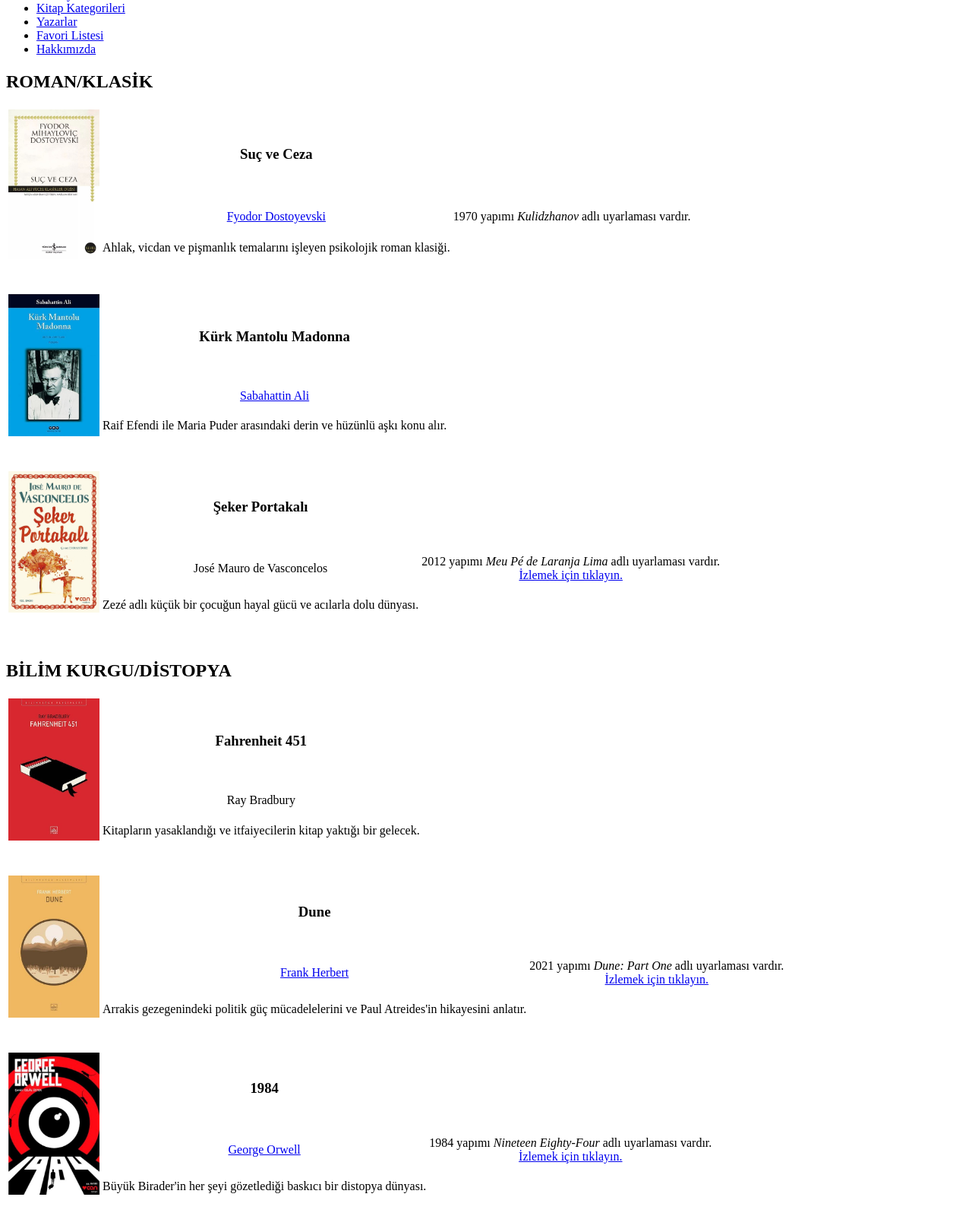
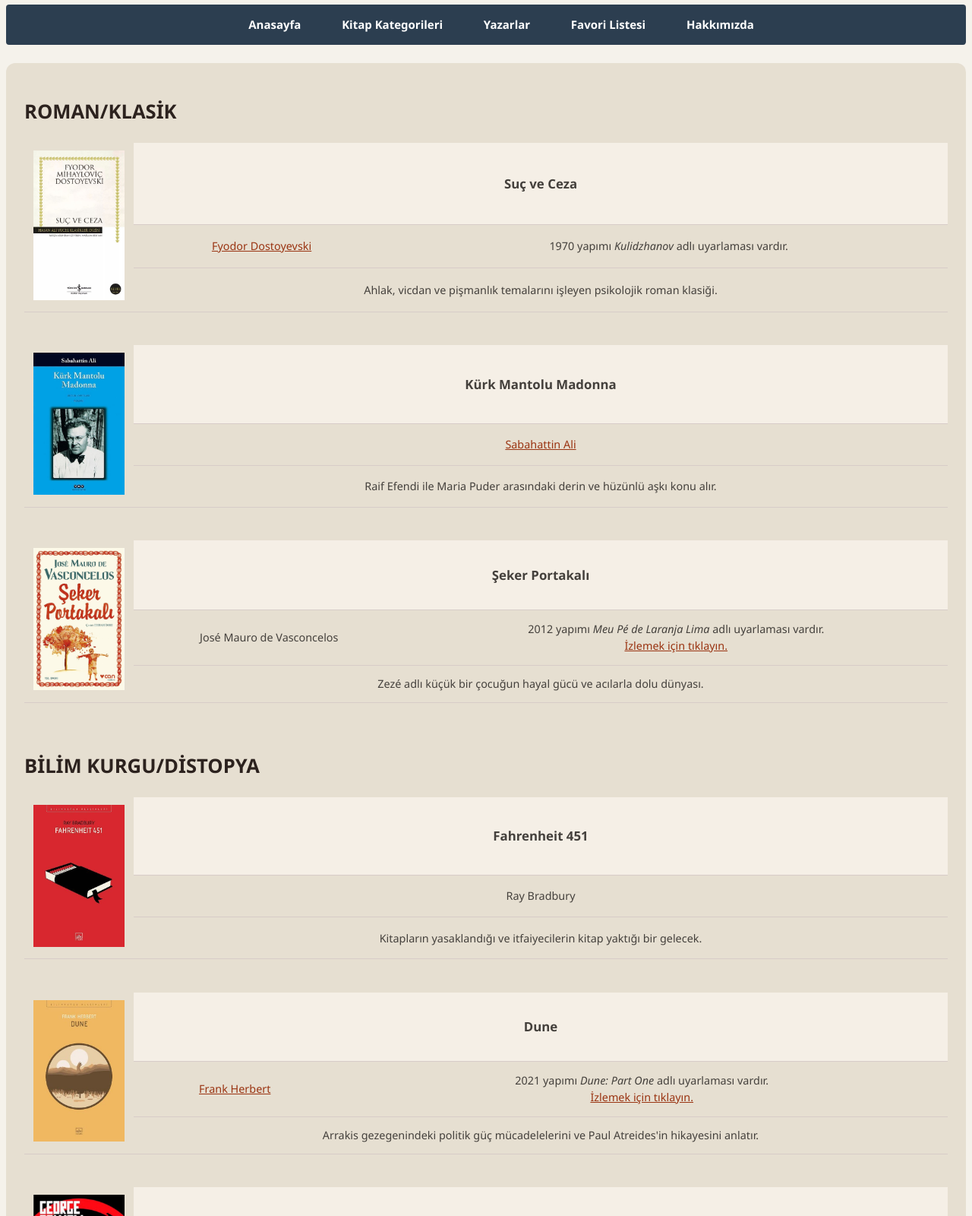
Before and after one commit to melek-kcc/sanalkitaplik_webproje, a plain HTML site: page kategoriler.html in a window 1280 px wide. Shown: the part 180-1780 px from the top of the page at 76% size. Drawn offline with Linux system fonts and the light colour scheme.

Commit message:
Üçüncü hafta tamamlandı.

```diff
--- /dev/null
+++ b/css/stil.css
@@ -0,0 +1,102 @@
+*{
+    box-sizing: border-box;
+}
+
+:root {
+    --ana-renk: #2c221e;
+    --vurgu-renk: #c2410c;
+    --baglanti-renk: #9a3412;
+    --zemin: #f5f2eb;
+    --metin: #44403c;
+    --kenar: #d7ccc8;
+}
+
+body{
+    font-family: "Segoe UI", Arial, sans-serif;
+    font-size: 0.9rem;
+    line-height: 1.5;
+    color: var(--metin);
+    background-color: var(--zemin);
+}
+
+h1,h2{
+    color: var(--ana-renk);
+    font-size: 1.6rem;
+}
+
+a{
+    color: var(--baglanti-renk);
+}
+
+a:hover{
+    color: var(--vurgu-renk);
+}
+
+footer {
+  text-align: center;
+  font-size: 0.8rem;
+}
+
+main {
+    max-width: 1300px;
+    margin: 24px auto;
+    padding: 24px;
+    border-radius: 8px;
+    background-color: #e6dfd1;
+    border-radius: 12px;
+}
+
+table {
+    width: 100%;
+    border-collapse: collapse;
+}
+
+caption {
+    text-align: center;
+    font-weight: bold;
+    margin-bottom: 8px;
+}
+
+th, td {
+    padding: 10px 12px;
+    text-align: center;
+    border-bottom: 1px solid var(--kenar);
+}
+
+th {
+    background-color: var(--ana-renk);
+    color: white;
+}
+
+.tbaslik{
+    background-color: #f5efe6;
+}
+
+/* Menü Tasarımı */
+header nav {
+    background-color: #2c3e50;
+    margin-top: 15px;
+    border-radius: 4px;
+}
+
+header nav ul {
+    list-style-type: none;
+    text-align: center;
+}
+
+header nav ul li {
+    display: inline-block;
+    margin: 15px;
+}
+
+header nav ul li a {
+    color: #ffffff;
+    text-decoration: none;
+    font-weight: bold;
+    font-size: 15px;
+    padding: 5px 10px;
+}
+
+header nav ul li a:hover {
+    color: #1abc9c;
+}
--- a/kategoriler.html
+++ b/kategoriler.html
@@ -1,6 +1,7 @@
 <!DOCTYPE html>
 <html lang="en">
 <head>
+    <link rel="stylesheet" href="css/stil.css">
     <title>Sanal Kitaplığın - Kategoriler</title>
     <img src="image/logo.png" alt="Sanal Kitapligin Logo" width="100">
 </head>
@@ -25,35 +26,37 @@
 
             <table>
                 <tr>
-                    <td rowspan="3"><img src="image/kitap/sucveceza.jpeg" width="120"></td>
-                    <td style="text-align: center;"><h3>Suç ve Ceza</h3></td>
+                    <td rowspan="3" style="width: 140px; text-align: center;"><img src="image/kitap/sucveceza.jpeg" width="120"></td>
+                    <td colspan="2" class="tbaslik"><h3>Suç ve Ceza</h3></td>
                 </tr>
                 <tr>
                     <td style="text-align: center;"><a href="yazarlar.html#dostoyevski">Fyodor Dostoyevski</a></td>
                     <td style="text-align: center;">1970 yapımı <i>Kulidzhanov</i> adlı uyarlaması vardır.</td>
                 </tr>
-                <tr><td>Ahlak, vicdan ve pişmanlık temalarını işleyen psikolojik roman klasiği.</td></tr>
+                <tr><td colspan="2">Ahlak, vicdan ve pişmanlık temalarını işleyen psikolojik roman klasiği.</td></tr>
             </table><br><br>
 
             <table>
                 <tr>
-                    <td rowspan="3"><img src="image/kitap/kurkmanto.jpeg" width="120"></td>
-                    <td style="text-align: center;"><h3>Kürk Mantolu Madonna</h3></td>
+                    <td rowspan="3" style="width: 140px; text-align: center;"><img src="image/kitap/kurkmanto.jpeg" width="120"></td>
+                    <td colspan="2" class="tbaslik"><h3>Kürk Mantolu Madonna</h3></td>
                 </tr>
-                <tr><td style="text-align: center;"><a href="yazarlar.html#sabahattin-ali">Sabahattin Ali</a></td></tr>
-                <tr><td>Raif Efendi ile Maria Puder arasındaki derin ve hüzünlü aşkı konu alır.</td></tr>
+                <tr>
+                    <td colspan="2" style="text-align: center;"><a href="yazarlar.html#sabahattin-ali">Sabahattin Ali</a></td>
+                </tr>
+                <tr><td colspan="2">Raif Efendi ile Maria Puder arasındaki derin ve hüzünlü aşkı konu alır.</td></tr>
             </table><br><br>
 
             <table>
                 <tr>
-                    <td rowspan="3"><img src="image/kitap/sekerpor.jpeg" width="120"></td>
-                    <td style="text-align: center;"><h3>Şeker Portakalı</h3></td>
+                    <td rowspan="3" style="width: 140px; text-align: center;"><img src="image/kitap/sekerpor.jpeg" width="120"></td>
+                    <td colspan="2" class="tbaslik"><h3>Şeker Portakalı</h3></td>
                 </tr>
                 <tr>
                     <td style="text-align: center;">José Mauro de Vasconcelos</td>
                     <td style="text-align: center;">2012 yapımı <i>Meu Pé de Laranja Lima</i> adlı uyarlaması vardır.<br><a href="https://www.youtube.com/watch?v=Eyy4UAH59jM" target="_blank">İzlemek için tıklayın.</a></td>
                 </tr>
-                <tr><td>Zezé adlı küçük bir çocuğun hayal gücü ve acılarla dolu dünyası.</td></tr>
+                <tr><td colspan="2">Zezé adlı küçük bir çocuğun hayal gücü ve acılarla dolu dünyası.</td></tr>
             </table>
         </section>
 
@@ -64,35 +67,37 @@
 
             <table>
                 <tr>
-                    <td rowspan="3"><img src="image/kitap/fahrenheit.jpeg" width="120"></td>
-                    <td style="text-align: center;"><h3>Fahrenheit 451</h3></td>
+                    <td rowspan="3" style="width: 140px; text-align: center;"><img src="image/kitap/fahrenheit.jpeg" width="120"></td>
+                    <td colspan="2" class="tbaslik"><h3>Fahrenheit 451</h3></td>
                 </tr>
-                <tr><td style="text-align: center;">Ray Bradbury</td></tr>
-                <tr><td>Kitapların yasaklandığı ve itfaiyecilerin kitap yaktığı bir gelecek.</td></tr>
+                <tr>
+                    <td colspan="2" style="text-align: center;">Ray Bradbury</td>
+                </tr>
+                <tr><td colspan="2">Kitapların yasaklandığı ve itfaiyecilerin kitap yaktığı bir gelecek.</td></tr>
             </table><br><br>
 
             <table>
                 <tr>
-                    <td rowspan="3"><img src="image/kitap/dune.jpeg" width="120"></td>
-                    <td style="text-align: center;"><h3>Dune</h3></td>
+                    <td rowspan="3" style="width: 140px; text-align: center;"><img src="image/kitap/dune.jpeg" width="120"></td>
+                    <td colspan="2" class="tbaslik"><h3>Dune</h3></td>
                 </tr>
                 <tr>
                     <td style="text-align: center;"><a href="yazarlar.html#frank-herbert">Frank Herbert</a></td>
                     <td style="text-align: center;">2021 yapımı <i>Dune: Part One</i> adlı uyarlaması vardır.<br><a href="https://www.youtube.com/watch?v=SI_6CR-xcVI" target="_blank">İzlemek için tıklayın.</a></td>
                 </tr>
-                <tr><td>Arrakis gezegenindeki politik güç mücadelelerini ve Paul Atreides'in hikayesini anlatır.</td></tr>
+                <tr><td colspan="2">Arrakis gezegenindeki politik güç mücadelelerini ve Paul Atreides'in hikayesini anlatır.</td></tr>
             </table><br><br>
 
             <table>
                 <tr>
-                    <td rowspan="3"><img src="image/kitap/1984.jpeg" width="120"></td>
-                    <td style="text-align: center;"><h3>1984</h3></td>
+                    <td rowspan="3" style="width: 140px; text-align: center;"><img src="image/kitap/1984.jpeg" width="120"></td>
+                    <td colspan="2" class="tbaslik"><h3>1984</h3></td>
                 </tr>
                 <tr>
                     <td style="text-align: center;"><a href="yazarlar.html#orwell">George Orwell</a></td>
                     <td style="text-align: center;">1984 yapımı <i>Nineteen Eighty-Four</i> adlı uyarlaması vardır.<br><a href="https://www.youtube.com/watch?v=eOpelcVI338" target="_blank">İzlemek için tıklayın.</a></td>
                 </tr>
-                <tr><td>Büyük Birader'in her şeyi gözetlediği baskıcı bir distopya dünyası.</td></tr>
+                <tr><td colspan="2">Büyük Birader'in her şeyi gözetlediği baskıcı bir distopya dünyası.</td></tr>
             </table>
         </section>
 
@@ -103,23 +108,25 @@
 
             <table>
                 <tr>
-                    <td rowspan="3"><img src="image/kitap/Da Vinci Şifresi.jpeg" width="120"></td>
-                    <td style="text-align: center;"><h3>Da Vinci Şifresi</h3></td>
+                    <td rowspan="3" style="width: 140px; text-align: center;"><img src="image/kitap/Da Vinci Şifresi.jpeg" width="120"></td>
+                    <td colspan="2" class="tbaslik"><h3>Da Vinci Şifresi</h3></td>
                 </tr>
                 <tr>
                     <td style="text-align: center;">Dan Brown</td>
                     <td style="text-align: center;">2006 yapımı <i>The Da Vinci Code</i> adlı uyarlaması vardır.<br><a href="https://www.youtube.com/watch?v=MX_S1JqZI8g" target="_blank">İzlemek için tıklayın.</a></td>
                 </tr>
-                <tr><td>Simgebilimci Robert Langdon'ın Paris'te başlayan gizemli cinayeti çözme macerası.</td></tr>
+                <tr><td colspan="2" style="text-align: center;">Simgebilimci Robert Langdon'ın Paris'te başlayan gizemli cinayeti çözme macerası.</td></tr>
             </table><br><br>
 
             <table>
                 <tr>
-                    <td rowspan="3"><img src="image/kitap/semerkant.jpeg" width="120"></td>
-                    <td style="text-align: center;"><h3>Semerkant</h3></td>
+                    <td rowspan="3" style="width: 140px; text-align: center;"><img src="image/kitap/semerkant.jpeg" width="120"></td>
+                    <td colspan="2" class="tbaslik"><h3>Semerkant</h3></td>
                 </tr>
-                <tr><td style="text-align: center;"><a href="yazarlar.html#amin-maalouf">Amin Maalouf</a></td></tr>
-                <tr><td>Ömer Hayyam’ın Rubaiyat el yazmasının tarihi serüveni ve Doğu dünyası.</td></tr>
+                <tr>
+                    <td colspan="2" style="text-align: center;"><a href="yazarlar.html#amin-maalouf">Amin Maalouf</a></td>
+                </tr>
+                <tr><td colspan="2">Ömer Hayyam’ın Rubaiyat el yazmasının tarihi serüveni ve Doğu dünyası.</td></tr>
             </table>
         </section>
 
```
Also changed, not shown: favori.html (+1 -0 lines), hakkimizda.html (+1 -0 lines), index.html (+1 -0 lines), yazarlar.html (+67 -11 lines), image/1.png, image/2.png, image/3.png, image/4.png, image/logo.png, image/yazar/jrrtolkien.jpeg (added), image/yazar/orhanpamuk.jpeg (added), image/yazar/stefanzweig.jpeg (added).
